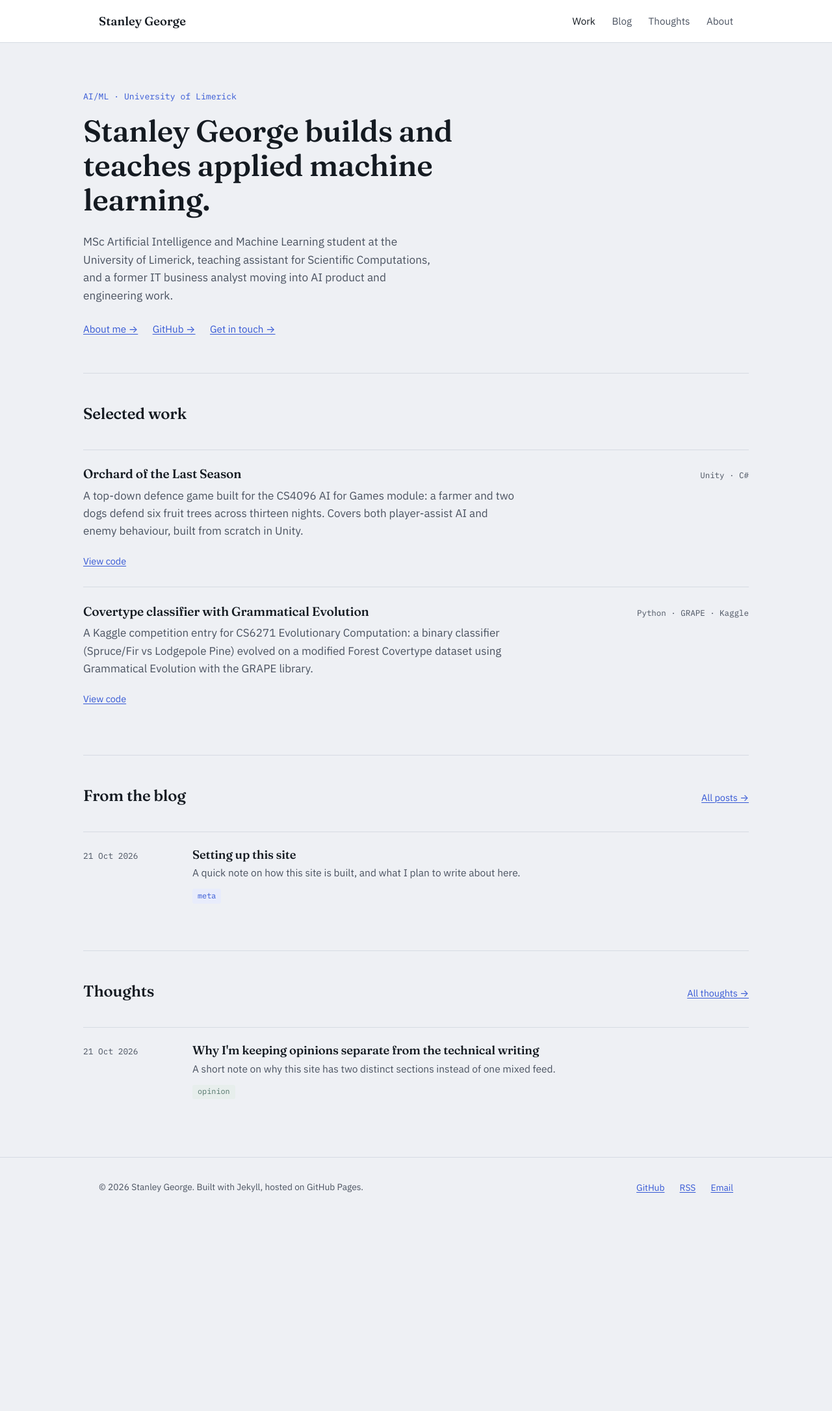
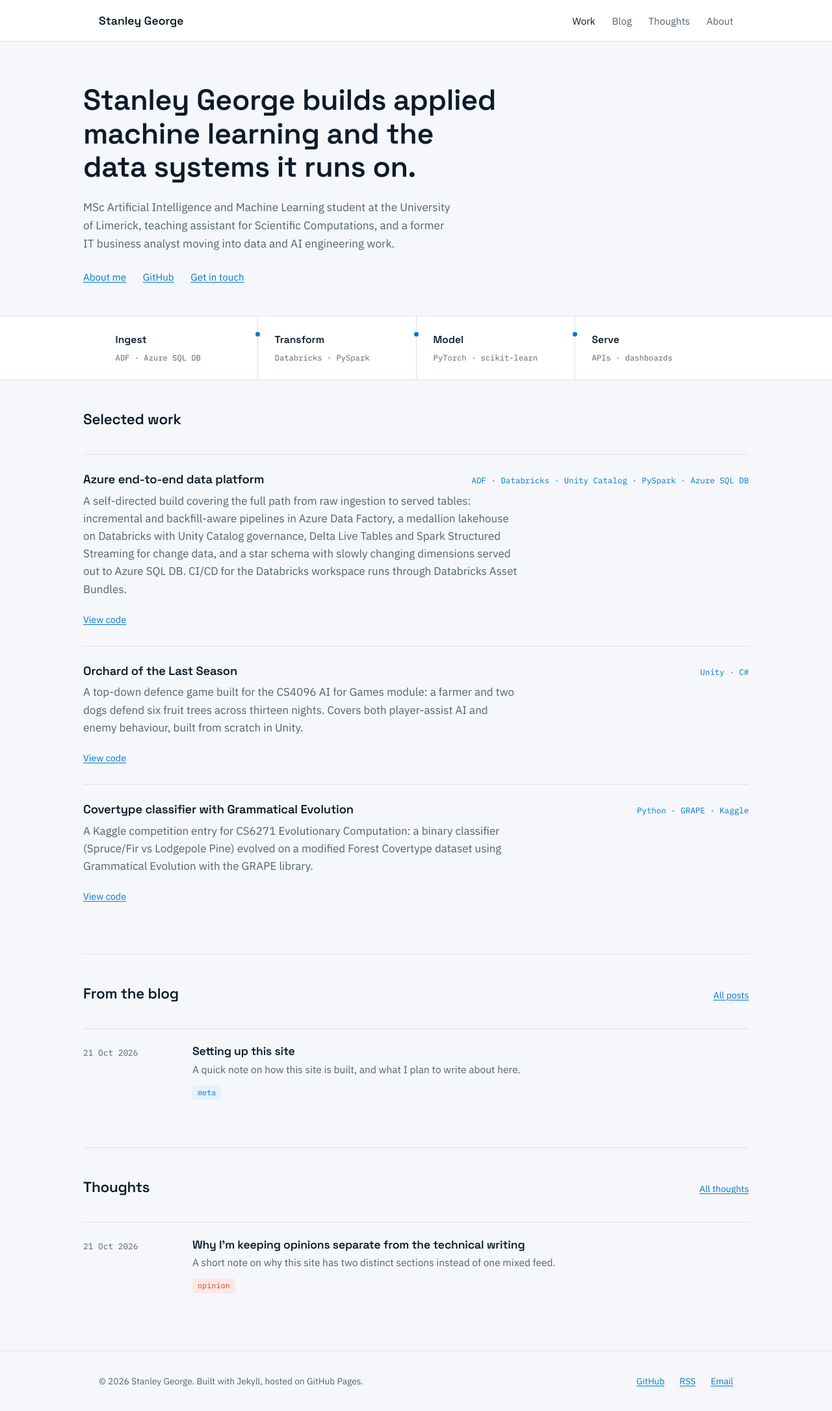
Before and after one commit to stageor/stageor.github.io, a Jekyll site: the page built from index.html, in a window 1280 px wide. Shown: the whole page at 65% size. Built offline with Jekyll 4.4.1, drawn with Linux system fonts in a browser that asks for light colours; before the commit the page ends 1873 px from its top, so only the background shows below that.

Commit message:
Redesign toward a data-engineering-grade look: Azure blue + Databricks accent, Space Grotesk headlines, pipeline strip, add Azure end-to-end data platform project

```diff
--- a/_includes/head.html
+++ b/_includes/head.html
@@ -7,7 +7,7 @@
 
 <link rel="preconnect" href="https://fonts.googleapis.com">
 <link rel="preconnect" href="https://fonts.gstatic.com" crossorigin>
-<link href="https://fonts.googleapis.com/css2?family=Fraunces:opsz,wght@9..144,400..600&family=IBM+Plex+Sans:wght@400;500;600&family=IBM+Plex+Mono:wght@400;500&display=swap" rel="stylesheet">
+<link href="https://fonts.googleapis.com/css2?family=Space+Grotesk:wght@500;600;700&family=IBM+Plex+Sans:wght@400;500;600&family=IBM+Plex+Mono:wght@400;500&display=swap" rel="stylesheet">
 <link rel="stylesheet" href="{{ '/assets/css/style.css' | relative_url }}">
 
 {% seo %}
--- a/assets/css/style.css
+++ b/assets/css/style.css
@@ -2,24 +2,22 @@
    Tokens
 --------------------------------------------------------- */
 :root {
-  --paper:    #eef0f4;
+  --paper:    #f5f7fa;
   --surface:  #ffffff;
-  --ink:      #141a21;
-  --ink-soft: #4a5260;
-  --rule:     #d6dbe3;
-  --accent:   #3457d5;   /* signal blue */
-  --accent-2: #4f7268;   /* quiet teal, used for "thoughts" */
-  --accent-2-bg: #e7eeec;
-  --accent-bg: #e8ecfb;
+  --ink:      #0c1b2a;
+  --ink-soft: #53626f;
+  --rule:     #dde3ea;
+  --accent:       #0078d4;  /* Azure blue */
+  --accent-bg:    #e8f1fb;
+  --accent-2:     #de3f24;  /* Databricks signal orange, used sparingly */
+  --accent-2-bg:  #fbe9e5;
   --max: 46rem;
   --max-wide: 64rem;
 }
 
 * { box-sizing: border-box; }
 
-html {
-  scroll-behavior: smooth;
-}
+html { scroll-behavior: smooth; }
 
 body {
   margin: 0;
@@ -31,9 +29,9 @@ body {
   -webkit-font-smoothing: antialiased;
 }
 
-h1, h2, h3, .serif {
-  font-family: "Fraunces", Georgia, serif;
-  font-weight: 560;
+h1, h2, h3, .display {
+  font-family: "Space Grotesk", -apple-system, "Segoe UI", sans-serif;
+  font-weight: 600;
   line-height: 1.15;
   letter-spacing: -0.01em;
   color: var(--ink);
@@ -75,9 +73,9 @@ p { margin: 0 0 1.1em; color: var(--ink-soft); }
   padding-bottom: 1.1rem;
 }
 .site-header .brand {
-  font-family: "Fraunces", serif;
-  font-weight: 560;
-  font-size: 1.15rem;
+  font-family: "Space Grotesk", sans-serif;
+  font-weight: 600;
+  font-size: 1.1rem;
   color: var(--ink);
   text-decoration: none;
 }
@@ -94,26 +92,87 @@ p { margin: 0 0 1.1em; color: var(--ink-soft); }
    Hero
 --------------------------------------------------------- */
 .hero {
-  padding: 4.5rem 0 3.5rem;
-  border-bottom: 1px solid var(--rule);
-}
-.hero .eyebrow {
-  font-family: "IBM Plex Mono", monospace;
-  font-size: 0.82rem;
-  color: var(--accent);
-  margin-bottom: 1rem;
+  padding: 4rem 0 0;
 }
 .hero h1 {
-  font-size: clamp(1.9rem, 4vw, 2.9rem);
-  max-width: 38rem;
+  font-size: clamp(1.9rem, 4vw, 2.8rem);
+  max-width: 40rem;
 }
 .hero p.lede {
-  max-width: 34rem;
+  max-width: 36rem;
   font-size: 1.08rem;
   margin-top: 1rem;
+  color: var(--ink-soft);
 }
-.hero .links { margin-top: 1.6rem; display: flex; gap: 1.4rem; flex-wrap: wrap; }
+.hero .links { margin-top: 1.6rem; display: flex; gap: 1.6rem; flex-wrap: wrap; padding-bottom: 3rem; }
 .hero .links a { font-size: 0.95rem; }
+
+/* Secondary hero (blog / thoughts listing pages) keep the bottom rule */
+.hero.listing { padding-bottom: 3rem; border-bottom: 1px solid var(--rule); }
+.hero.listing .eyebrow {
+  font-family: "IBM Plex Mono", monospace;
+  font-size: 0.8rem;
+  color: var(--accent);
+  margin-bottom: 0.8rem;
+}
+.hero.listing.opinion-hero .eyebrow { color: var(--accent-2); }
+
+/* ---------------------------------------------------------
+   Pipeline strip — the one structural signature of this page.
+   A left-to-right read of how the work actually moves:
+   raw data in, through transforms and models, out to something used.
+--------------------------------------------------------- */
+.pipeline {
+  border-top: 1px solid var(--rule);
+  border-bottom: 1px solid var(--rule);
+  background: var(--surface);
+}
+.pipeline-row {
+  display: grid;
+  grid-template-columns: repeat(4, 1fr);
+}
+.pipeline-step {
+  position: relative;
+  padding: 1.5rem 1.6rem;
+  border-left: 1px solid var(--rule);
+}
+.pipeline-step:first-child { border-left: none; }
+.pipeline-step::before {
+  content: "";
+  position: absolute;
+  top: 1.5rem;
+  left: -4px;
+  width: 7px;
+  height: 7px;
+  border-radius: 50%;
+  background: var(--accent);
+}
+.pipeline-step:first-child::before { display: none; }
+.pipeline-label {
+  display: block;
+  font-family: "Space Grotesk", sans-serif;
+  font-weight: 600;
+  font-size: 0.98rem;
+  color: var(--ink);
+}
+.pipeline-detail {
+  display: block;
+  font-family: "IBM Plex Mono", monospace;
+  font-size: 0.76rem;
+  color: var(--ink-soft);
+  margin-top: 0.3rem;
+}
+
+@media (max-width: 700px) {
+  .pipeline-row { grid-template-columns: 1fr 1fr; }
+  .pipeline-step:nth-child(3) { border-left: none; }
+}
+@media (max-width: 460px) {
+  .pipeline-row { grid-template-columns: 1fr; }
+  .pipeline-step { border-left: none; border-top: 1px solid var(--rule); }
+  .pipeline-step:first-child { border-top: none; }
+  .pipeline-step::before { left: 0; top: -4px; }
+}
 
 /* ---------------------------------------------------------
    Sections / lists
@@ -127,8 +186,8 @@ section.block:last-of-type { border-bottom: none; }
   justify-content: space-between;
   margin-bottom: 1.8rem;
 }
-.block-head h2 { font-size: 1.5rem; }
-.block-head .see-all { font-size: 0.9rem; white-space: nowrap; }
+.block-head h2 { font-size: 1.4rem; }
+.block-head .see-all { font-size: 0.88rem; white-space: nowrap; }
 
 .entry {
   padding: 1.5rem 0;
@@ -144,7 +203,7 @@ section.block:last-of-type { border-bottom: none; }
   color: var(--ink-soft);
   padding-top: 0.2rem;
 }
-.entry h3 { font-size: 1.15rem; margin-bottom: 0.35rem; }
+.entry h3 { font-size: 1.1rem; margin-bottom: 0.35rem; font-weight: 600; }
 .entry h3 a { color: var(--ink); text-decoration: none; }
 .entry h3 a:hover { color: var(--accent); }
 .entry p { margin-bottom: 0.5rem; font-size: 0.97rem; }
@@ -167,7 +226,7 @@ section.block:last-of-type { border-bottom: none; }
    Project / work entries
 --------------------------------------------------------- */
 .project {
-  padding: 1.6rem 0;
+  padding: 1.7rem 0;
   border-top: 1px solid var(--rule);
 }
 .project:first-of-type { border-top: none; }
@@ -178,11 +237,12 @@ section.block:last-of-type { border-bottom: none; }
   gap: 1rem;
   flex-wrap: wrap;
 }
-.project h3 { font-size: 1.2rem; }
+.project h3 { font-size: 1.15rem; font-weight: 600; }
 .project .stack {
   font-family: "IBM Plex Mono", monospace;
   font-size: 0.78rem;
-  color: var(--ink-soft);
+  color: var(--accent);
+  white-space: nowrap;
 }
 .project p { max-width: 42rem; }
 .project .links a { margin-right: 1rem; font-size: 0.9rem; }
@@ -203,7 +263,7 @@ section.block:last-of-type { border-bottom: none; }
   margin-bottom: 0.8rem;
 }
 .post-head .eyebrow.opinion { color: var(--accent-2); }
-.post-head h1 { font-size: clamp(1.7rem, 3.4vw, 2.4rem); }
+.post-head h1 { font-size: clamp(1.7rem, 3.4vw, 2.3rem); }
 .post-head .sub-meta {
   margin-top: 0.9rem;
   font-family: "IBM Plex Mono", monospace;
@@ -216,8 +276,8 @@ section.block:last-of-type { border-bottom: none; }
   margin: 0 auto;
   padding: 2.5rem 0 4rem;
 }
-.post-body h2 { font-size: 1.4rem; margin-top: 2em; }
-.post-body h3 { font-size: 1.15rem; margin-top: 1.6em; }
+.post-body h2 { font-size: 1.35rem; margin-top: 2em; }
+.post-body h3 { font-size: 1.1rem; margin-top: 1.6em; }
 .post-body img { max-width: 100%; border-radius: 4px; }
 .post-body pre {
   background: var(--ink);
@@ -244,7 +304,7 @@ section.block:last-of-type { border-bottom: none; }
   margin: 0 auto;
   padding: 3.5rem 0 4rem;
 }
-.page-body h1 { font-size: 2rem; margin-bottom: 1rem; }
+.page-body h1 { font-size: 1.9rem; margin-bottom: 1rem; }
 
 /* ---------------------------------------------------------
    Footer
--- a/blog.html
+++ b/blog.html
@@ -4,7 +4,7 @@ title: Blog
 permalink: /blog/
 section: blog
 ---
-<section class="hero wrap">
+<section class="hero listing wrap">
   <div class="eyebrow">Technical</div>
   <h1>Blog</h1>
   <p class="lede">Notes on AI/ML, machine vision, NLP, and whatever I'm building or debugging.</p>
--- a/index.html
+++ b/index.html
@@ -3,23 +3,63 @@ layout: default
 title: Home
 ---
 <section class="hero wrap">
-  <div class="eyebrow">AI/ML · University of Limerick</div>
-  <h1>Stanley George builds and teaches applied machine learning.</h1>
+  <h1>Stanley George builds applied machine learning and the data systems it runs on.</h1>
   <p class="lede">
     MSc Artificial Intelligence and Machine Learning student at the University of Limerick,
     teaching assistant for Scientific Computations, and a former IT business analyst
-    moving into AI product and engineering work.
+    moving into data and AI engineering work.
   </p>
   <div class="links">
-    <a href="{{ '/about/' | relative_url }}">About me &rarr;</a>
-    <a href="https://github.com/stageor">GitHub &rarr;</a>
-    <a href="mailto:{{ site.email }}">Get in touch &rarr;</a>
+    <a href="{{ '/about/' | relative_url }}">About me</a>
+    <a href="https://github.com/stageor">GitHub</a>
+    <a href="mailto:{{ site.email }}">Get in touch</a>
   </div>
 </section>
+
+<div class="pipeline">
+  <div class="wrap">
+    <div class="pipeline-row">
+      <div class="pipeline-step">
+        <span class="pipeline-label">Ingest</span>
+        <span class="pipeline-detail">ADF · Azure SQL DB</span>
+      </div>
+      <div class="pipeline-step">
+        <span class="pipeline-label">Transform</span>
+        <span class="pipeline-detail">Databricks · PySpark</span>
+      </div>
+      <div class="pipeline-step">
+        <span class="pipeline-label">Model</span>
+        <span class="pipeline-detail">PyTorch · scikit-learn</span>
+      </div>
+      <div class="pipeline-step">
+        <span class="pipeline-label">Serve</span>
+        <span class="pipeline-detail">APIs · dashboards</span>
+      </div>
+    </div>
+  </div>
+</div>
 
 <section class="block wrap">
   <div class="block-head">
     <h2>Selected work</h2>
+  </div>
+
+  <div class="project">
+    <div class="project-head">
+      <h3>Azure end-to-end data platform</h3>
+      <span class="stack">ADF · Databricks · Unity Catalog · PySpark · Azure SQL DB</span>
+    </div>
+    <p>
+      A self-directed build covering the full path from raw ingestion to served tables:
+      incremental and backfill-aware pipelines in Azure Data Factory, a medallion lakehouse
+      on Databricks with Unity Catalog governance, Delta Live Tables and Spark Structured
+      Streaming for change data, and a star schema with slowly changing dimensions served
+      out to Azure SQL DB. CI/CD for the Databricks workspace runs through Databricks Asset
+      Bundles.
+    </p>
+    <div class="links">
+      <a href="https://github.com/stageor">View code</a>
+    </div>
   </div>
 
   <div class="project">
@@ -56,7 +96,7 @@ title: Home
 <section class="block wrap">
   <div class="block-head">
     <h2>From the blog</h2>
-    <a class="see-all" href="{{ '/blog/' | relative_url }}">All posts &rarr;</a>
+    <a class="see-all" href="{{ '/blog/' | relative_url }}">All posts</a>
   </div>
   {% for post in site.posts limit: 3 %}
   <div class="entry">
@@ -73,7 +113,7 @@ title: Home
 <section class="block wrap">
   <div class="block-head">
     <h2>Thoughts</h2>
-    <a class="see-all" href="{{ '/thoughts/' | relative_url }}">All thoughts &rarr;</a>
+    <a class="see-all" href="{{ '/thoughts/' | relative_url }}">All thoughts</a>
   </div>
   {% for post in site.thoughts limit: 3 %}
   <div class="entry">
--- a/thoughts.html
+++ b/thoughts.html
@@ -4,7 +4,7 @@ title: Thoughts
 permalink: /thoughts/
 section: thoughts
 ---
-<section class="hero wrap">
+<section class="hero listing opinion-hero wrap">
   <div class="eyebrow">Opinion</div>
   <h1>Thoughts</h1>
   <p class="lede">Personal opinions, separate from the technical blog. Takes on AI, education, and whatever else is on my mind.</p>
```
